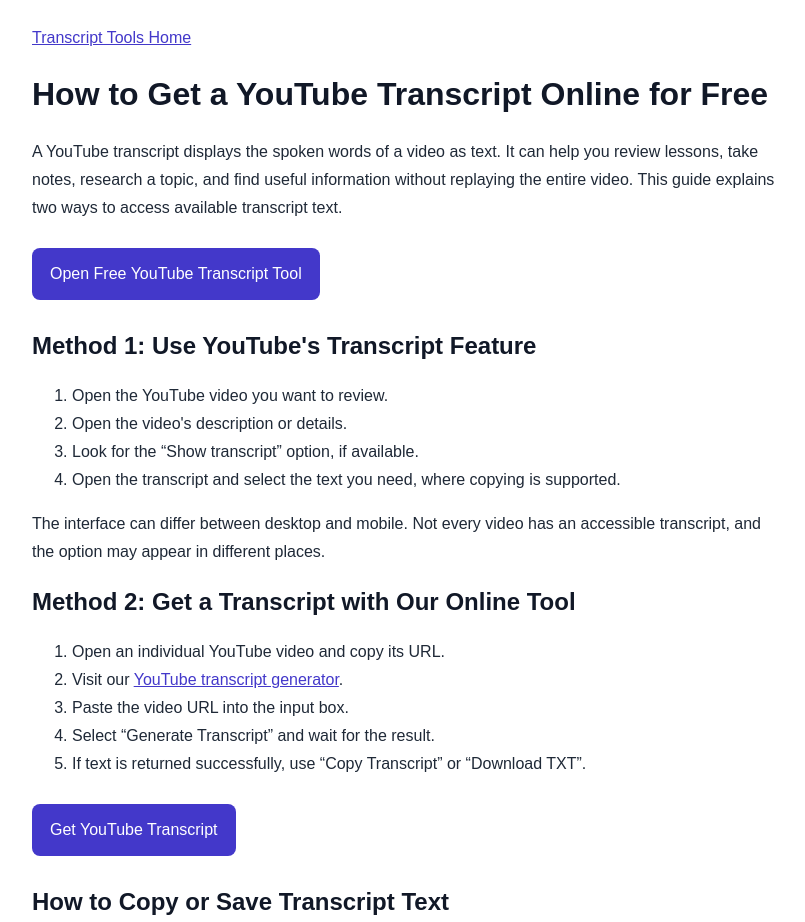
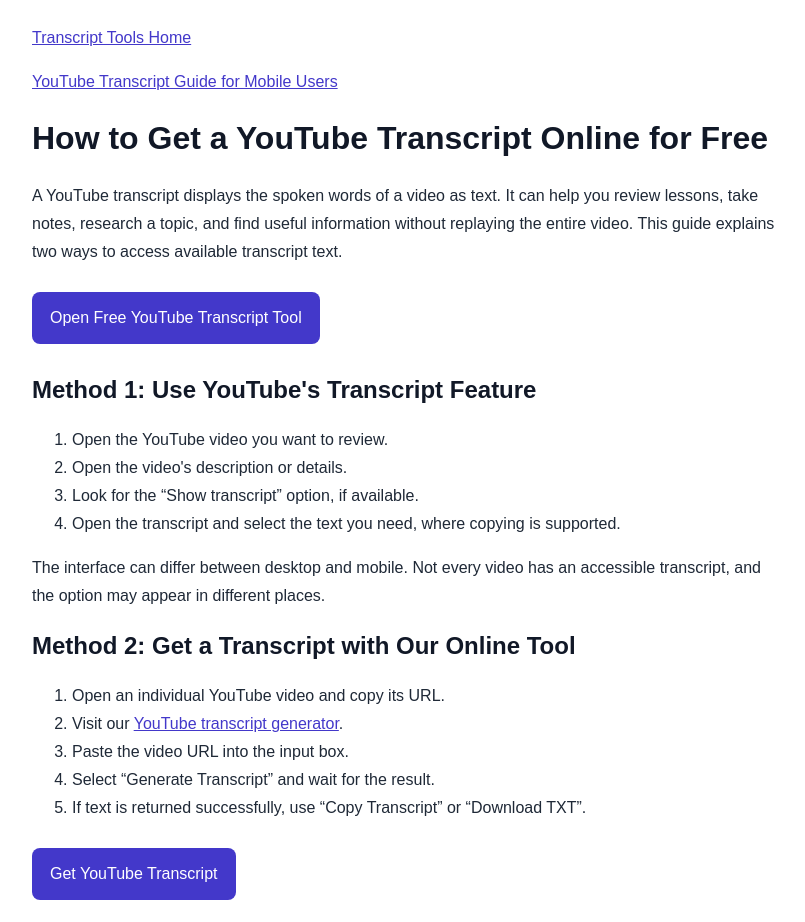
Before and after one commit to razajeeshan70-del/youtube-transcript-tool, a website: page how-to-get-youtube-transcript.html in a window 1280 px wide. Shown: the top 922 px of the page, without its empty margins (232-1037 px from the left). Drawn offline with Linux system fonts and the light colour scheme.

Commit message:
Update how-to-get-youtube-transcript.html

```diff
--- a/how-to-get-youtube-transcript.html
+++ b/how-to-get-youtube-transcript.html
@@ -19,7 +19,12 @@
 </head>
 <body>
 <header><a href="/">Transcript Tools Home</a></header>
-<main>
+<p>
+  <a href="/youtube-transcript-mobile.html">
+    YouTube Transcript Guide for Mobile Users
+  </a>
+</p>
+  <main>
   <h1>How to Get a YouTube Transcript Online for Free</h1>
   <p>A YouTube transcript displays the spoken words of a video as text. It can help you review lessons, take notes, research a topic, and find useful information without replaying the entire video. This guide explains two ways to access available transcript text.</p>
 
```
